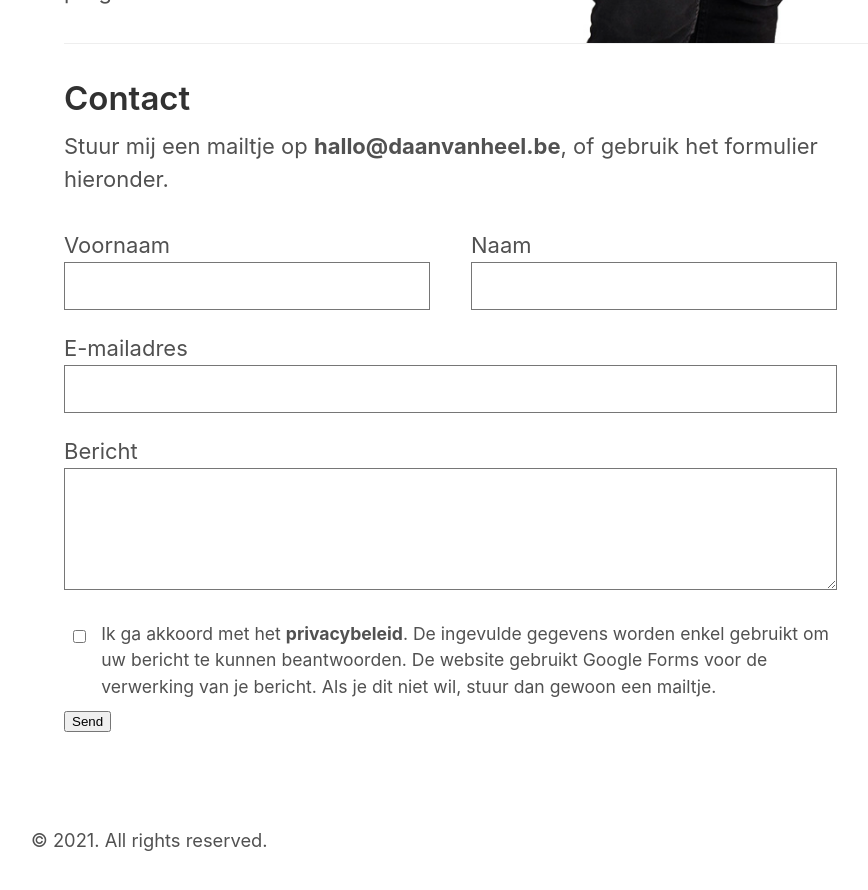
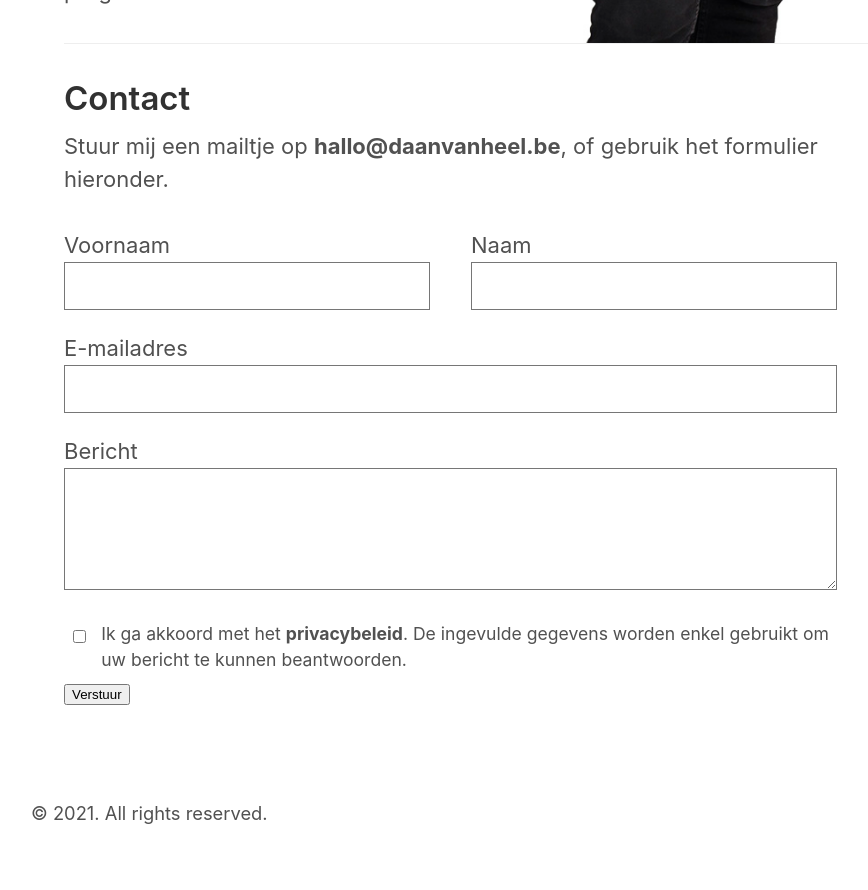
Before and after one commit to daanvanheel/daanvanheel.github.io, a Jekyll site: the page built from over.html, in a window 1280 px wide and 900 px high, scrolled down 1443 px. Shown: the top 890 px of the window, without its empty margins (169-1037 px from the left). Built offline with Jekyll 4.4.1, drawn with Linux system fonts in a browser that asks for light colours.

Commit message:
Formspree
Switched from google forms to formspree for the contact form.

```diff
--- a/over.html
+++ b/over.html
@@ -37,33 +37,29 @@
 
 Stuur mij een mailtje op <a href="mailto:hallo@daanvanheel.be">hallo@daanvanheel.be</a>, of gebruik het formulier hieronder.<br /><br />
 
-<script type="text/javascript">var submitted=false;</script>
-  <iframe name="hidden_iframe" id="hidden_iframe" style="display:none;" onload="if(submitted)  {window.location='/done';}"></iframe>
 
-  <form class="form" action="https://docs.google.com/forms/d/e/1FAIpQLSdTHcBtKf7bq9rKYtGWUk_zJ9jyPa3Gm-J1q53LF6fjU-yK5w/formResponse" target="hidden_iframe" onsubmit="submitted=true;">
-
+<form id="my-form" action="https://formspree.io/f/xknkwgpa" method="POST">
   <p class="voornaam">
   <label>Voornaam</label><br />
-    <input name="entry.1018965909" type="text" class="naamveld" required />
+    <input name="voornaam" type="text" class="naamveld" required />
   </p>
   <p class="naam">
   <label>Naam</label><br />
-    <input name="entry.2143171809" type="text" class="naamveld" required />
+    <input name="naam" type="text" class="naamveld" required />
   </p>
 
   <p>
   <label>E-mailadres</label><br />
-    <input name="entry.478686242" type="email" class="email" required />
+    <input name="email" type="email" class="email" required />
   </p>
   <p>
   <label>Bericht</label>
-    <textarea name="entry.1351183645" rows="4" class="bericht" cols="40"></textarea>
+    <textarea name="bericht" rows="4" class="bericht" cols="40"></textarea>
   </p>
     <input type="checkbox" name="entry.26709258" class="check" value="akkoord" required />
     <label class="privacy">Ik ga akkoord met het <a href="/privacy/">privacybeleid</a>. De ingevulde gegevens worden enkel
-      gebruikt om uw bericht te kunnen beantwoorden. De website gebruikt Google Forms voor de verwerking van je bericht.
-      Als je dit niet wil, stuur dan gewoon een mailtje.</label>
-    <input type="submit" value="Send" />
-
+      gebruikt om uw bericht te kunnen beantwoorden.</label>
+    <button id="my-form-button">Verstuur</button>
+  <p id="my-form-status"></p>
   </form>
 </p>
```
Also changed, not shown: _layouts/default.html (+23 -0 lines).
